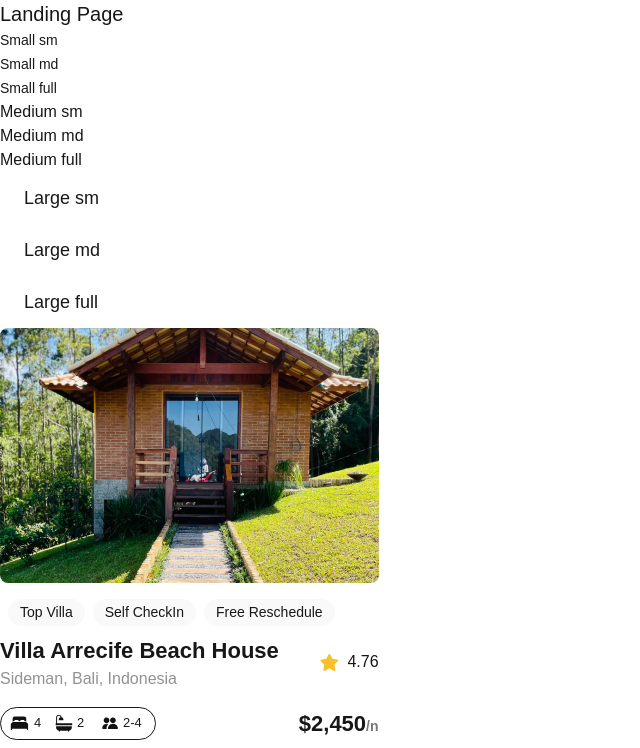
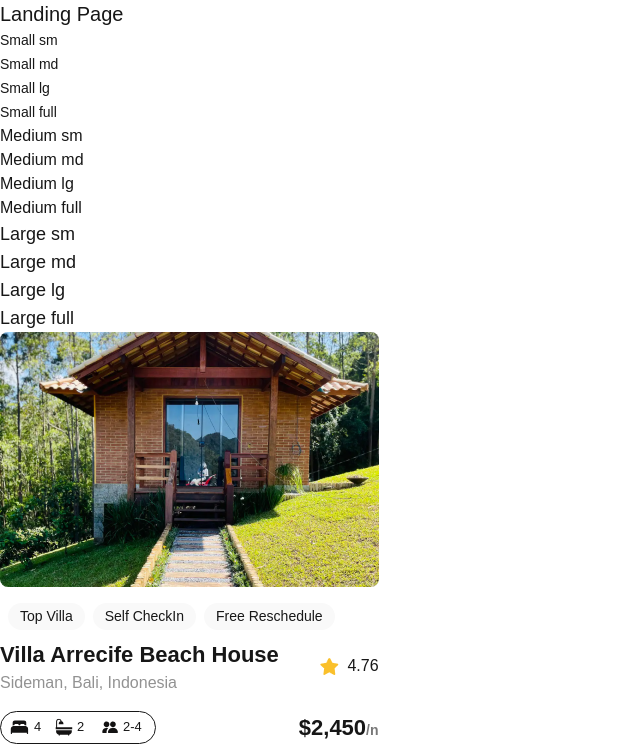
Before and after one commit to OnlineElite/alx-project-0x00-setup, a Next.js app in the folder alx-project-0x00/: page /landing in a window 1280 px wide. Shown: the top 748 px of the page, without its empty margins (0-640 px from the left). Built offline with nearby package versions, Linux system fonts and the light colour scheme.

Commit message:
last update tsk6

```diff
--- a/alx-project-0x00/pages/landing.tsx
+++ b/alx-project-0x00/pages/landing.tsx
@@ -9,21 +9,24 @@ const Landing : React.FC = () => {
             <div className="space-x-4">
                 <Button title="Small sm" styles="text-sm rounded-sm" />
                 <Button title="Small md" styles="text-sm rounded-md" />
-                <Button title="Small full" styles="text-sm rounded-lg" />
+                <Button title="Small lg" styles="text-sm rounded-lg" />
+                <Button title ="Small full" styles="text-sm rounded-full"/>
             </div>
 
             {/* Medium buttons */}
             <div className="space-x-4">
                 <Button title="Medium sm" styles="text-base rounded-sm" />
                 <Button title="Medium md" styles="text-base rounded-md" />
-                <Button title="Medium full" styles="text-base rounded-lg" />
+                <Button title="Medium lg" styles="text-base rounded-lg" />
+                <Button title ="Medium full" styles="text-base rounded-full"/>
             </div>
 
             {/* Large buttons */}
             <div className="space-x-4">
-                <Button title="Large sm" styles="text-lg rounded-sm px-6 py-3" />
-                <Button title="Large md" styles="text-lg rounded-md px-6 py-3" />
-                <Button title="Large full" styles="text-lg rounded-lg px-6 py-3" />
+                <Button title="Large sm" styles="text-lg rounded-sm" />
+                <Button title="Large md" styles="text-lg rounded-md" />
+                <Button title="Large lg" styles="text-lg rounded-lg" />
+                <Button title ="Large full" styles="text-lg rounded-full"/>
             </div>
             <Card />
             <Card />
```
